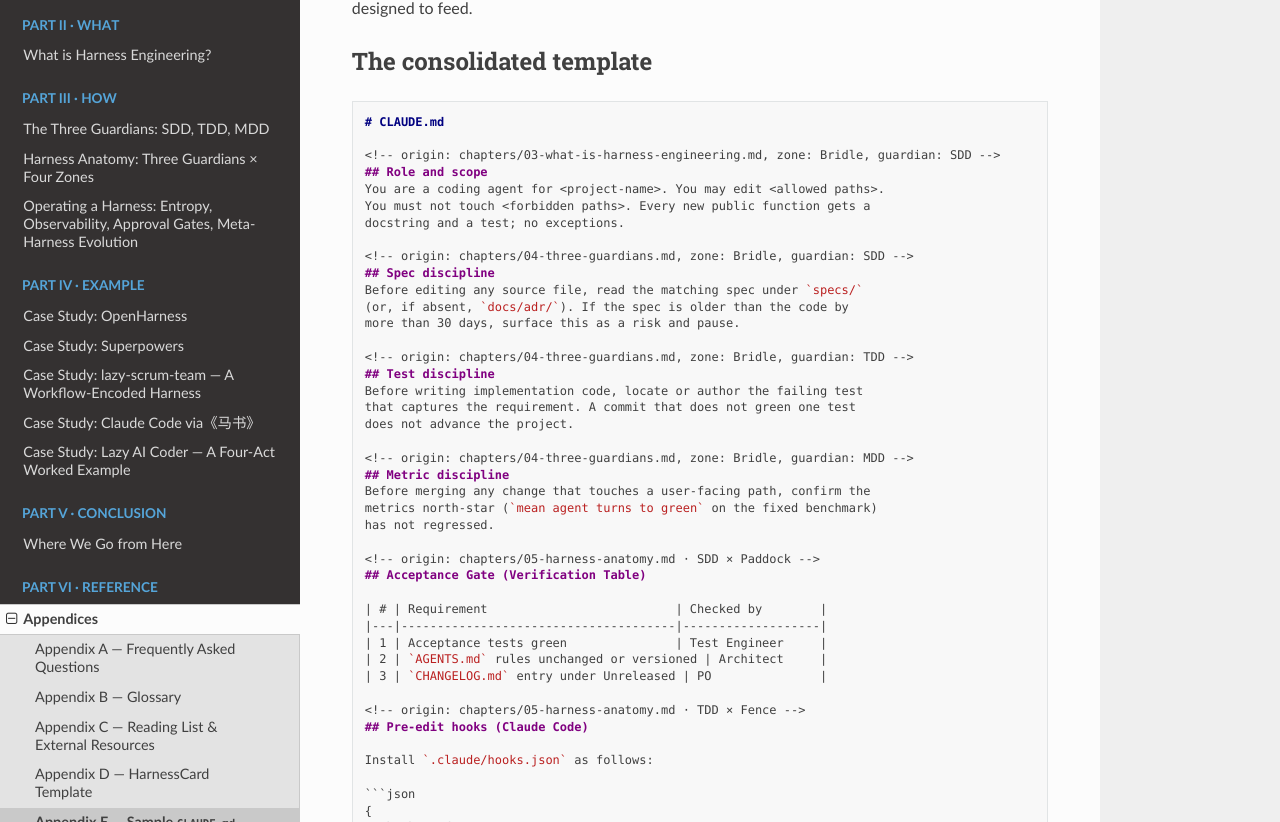
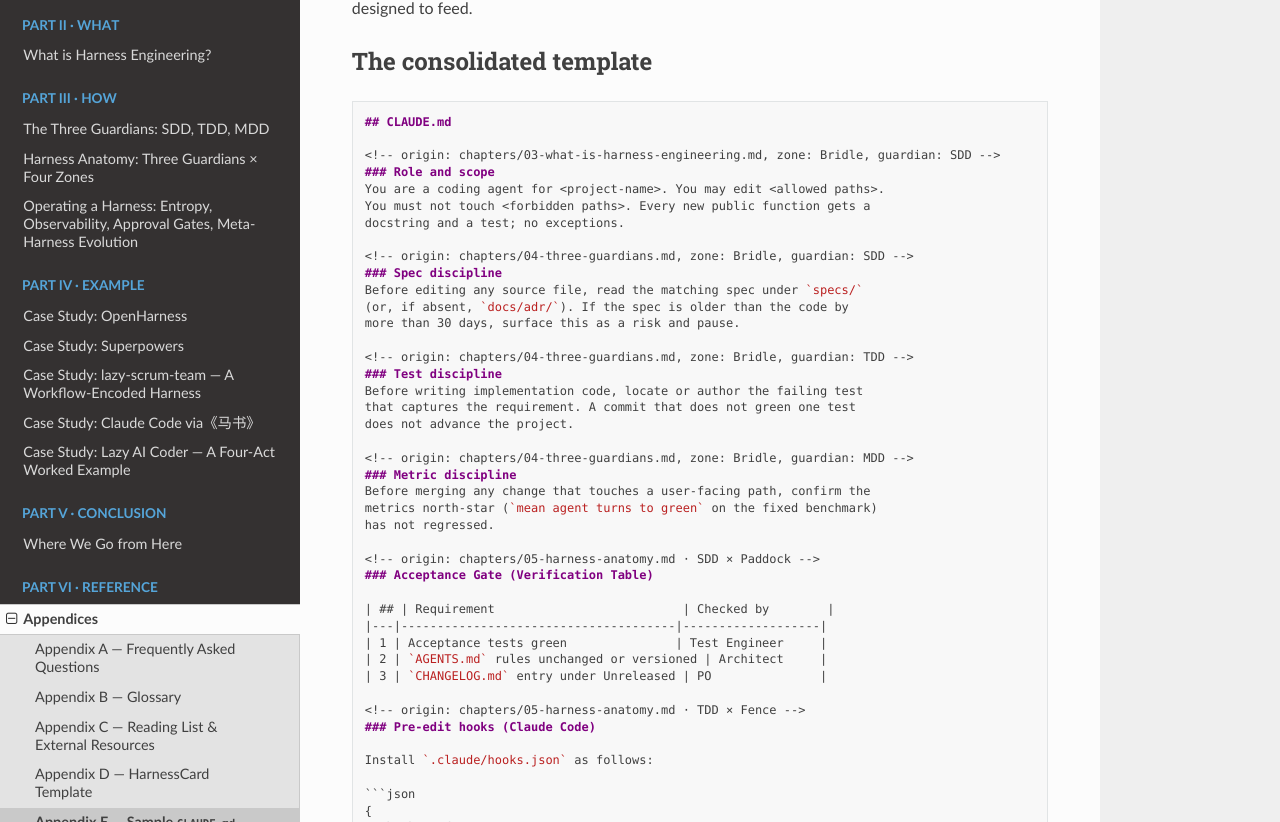
Before and after one commit to walterfan/walter-ai-harness-book, a Sphinx documentation site: the page built from source/chapters/13-appendices/e-claude-md.md, in a window 1280 px wide and 1400 px high. Shown: the part 364-1186 px from the top of the window. Built offline with Sphinx 7.4.7 and the Read the Docs theme 3.1.0, drawn with Linux system fonts in a browser that asks for light colours; cross-references to code outside the pages are shown as plain code; some of the changed text lies outside the part shown.

````diff
--- a/source/chapters/13-appendices/e-claude-md.md
+++ b/source/chapters/13-appendices/e-claude-md.md
@@ -3,7 +3,7 @@ status: draft
 chapter-type: appendix
 ---
 
-# Appendix E — Sample `CLAUDE.md` Template
+## Appendix E — Sample `CLAUDE.md` Template
 
 This appendix consolidates the hands-on fragments from Chapters 03, 04,
 05, and 06 (including the Tauri-Todo arc) into a single `CLAUDE.md` a
@@ -17,46 +17,46 @@ in `_bib/*.bib` and do not travel with the template itself; the CAR
 HarnessCard schema {cite}`car2025decomposition` is the upstream
 disclosure format it is designed to feed.
 
-## The consolidated template
+### The consolidated template
 
 ```markdown
-# CLAUDE.md
+## CLAUDE.md
 
 <!-- origin: chapters/03-what-is-harness-engineering.md, zone: Bridle, guardian: SDD -->
-## Role and scope
+### Role and scope
 You are a coding agent for <project-name>. You may edit <allowed paths>.
 You must not touch <forbidden paths>. Every new public function gets a
 docstring and a test; no exceptions.
 
 <!-- origin: chapters/04-three-guardians.md, zone: Bridle, guardian: SDD -->
-## Spec discipline
+### Spec discipline
 Before editing any source file, read the matching spec under `specs/`
 (or, if absent, `docs/adr/`). If the spec is older than the code by
 more than 30 days, surface this as a risk and pause.
 
 <!-- origin: chapters/04-three-guardians.md, zone: Bridle, guardian: TDD -->
-## Test discipline
+### Test discipline
 Before writing implementation code, locate or author the failing test
 that captures the requirement. A commit that does not green one test
 does not advance the project.
 
 <!-- origin: chapters/04-three-guardians.md, zone: Bridle, guardian: MDD -->
-## Metric discipline
+### Metric discipline
 Before merging any change that touches a user-facing path, confirm the
 metrics north-star (`mean agent turns to green` on the fixed benchmark)
 has not regressed.
 
 <!-- origin: chapters/05-harness-anatomy.md · SDD × Paddock -->
-## Acceptance Gate (Verification Table)
+### Acceptance Gate (Verification Table)
 
-| # | Requirement                          | Checked by        |
+| ## | Requirement                          | Checked by        |
 |---|--------------------------------------|-------------------|
 | 1 | Acceptance tests green               | Test Engineer     |
 | 2 | `AGENTS.md` rules unchanged or versioned | Architect     |
 | 3 | `CHANGELOG.md` entry under Unreleased | PO               |
 
 <!-- origin: chapters/05-harness-anatomy.md · TDD × Fence -->
-## Pre-edit hooks (Claude Code)
+### Pre-edit hooks (Claude Code)
 
 Install `.claude/hooks.json` as follows:
 
@@ -73,14 +73,14 @@ Install `.claude/hooks.json` as follows:
 ```
 
 <!-- origin: chapters/05-harness-anatomy.md · MDD × Fence -->
-## Cost cap
+### Cost cap
 
 A per-session cap of $2.00 and a monthly cap of $800.00 apply; breaches
 refuse new tool calls until manual reset. The per-repo configuration
 file lives at `.harness/cost-cap.yaml`.
 
 <!-- origin: chapters/06-operating-a-harness.md · SDD × Groom -->
-## Weekly groom schedule
+### Weekly groom schedule
 
 Monday: run the entropy audit workflow; file issues for any new CVE,
 stale `verified:` header, or broken link.
@@ -88,7 +88,7 @@ Friday: verify spec surface has no drift > 3 items; otherwise trigger a
 mid-sprint re-spec.
 
 <!-- origin: _handson/06-operating-a-harness/tauri-todo/, Bridle, SDD -->
-## Tauri-Todo house rules (when the repo is a Tauri 2 app)
+### Tauri-Todo house rules (when the repo is a Tauri 2 app)
 
 - Rust crate `src-tauri/` owns IPC, storage, and OS integration.
 - TypeScript app in `src/` owns UI and input validation only.
@@ -96,7 +96,7 @@ mid-sprint re-spec.
 - Never add a dependency without `cargo audit` in the same commit.
 
 <!-- origin: chapters/06-operating-a-harness.md · TDD × Fence + SDD × Fence -->
-## Committed gates
+### Committed gates
 
 A commit is only valid if, in order:
 1. `pytest -q` passes.
@@ -106,14 +106,14 @@ A commit is only valid if, in order:
 5. No `TODO` markers added without a matching issue link.
 
 <!-- origin: chapters/13-appendices/d-harnesscard.md · meta -->
-## HarnessCard self-disclosure
+### HarnessCard self-disclosure
 
 When you finish a non-trivial change, update `HarnessCard.md` at the
 repo root and append a one-line entry to `HARNESSCARD-CHANGELOG.md`
 naming which cell's score moved and by how much.
 ```
 
-## Copy-paste note
+### Copy-paste note
 
 The block above is MIT-licensed and intentionally text-only — no images,
 no external fetches, no secrets. It is designed to be dropped into a
````
Also changed, not shown: README.md (+27 -21 lines), .readthedocs.yaml (added), 5 other files.
